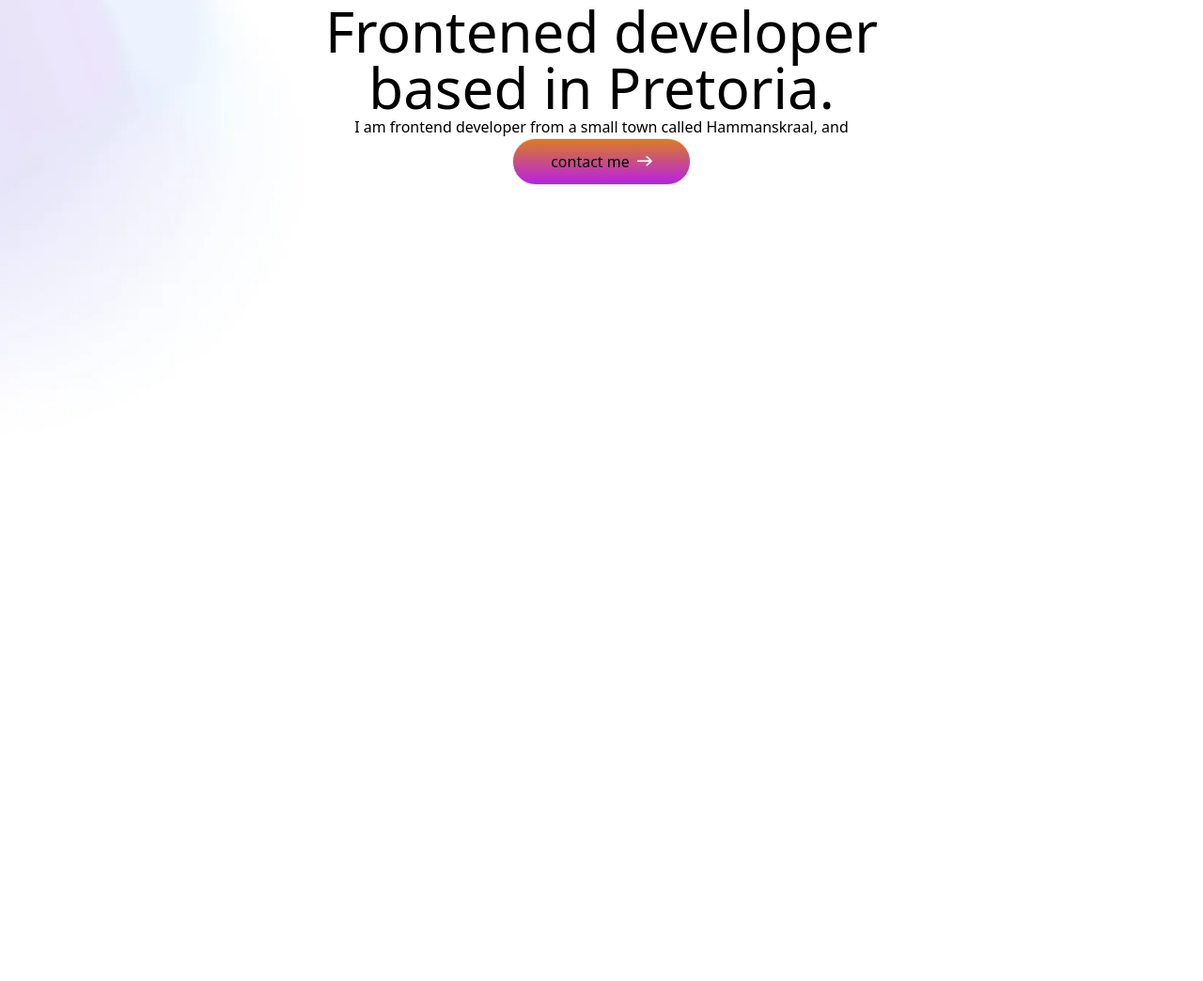
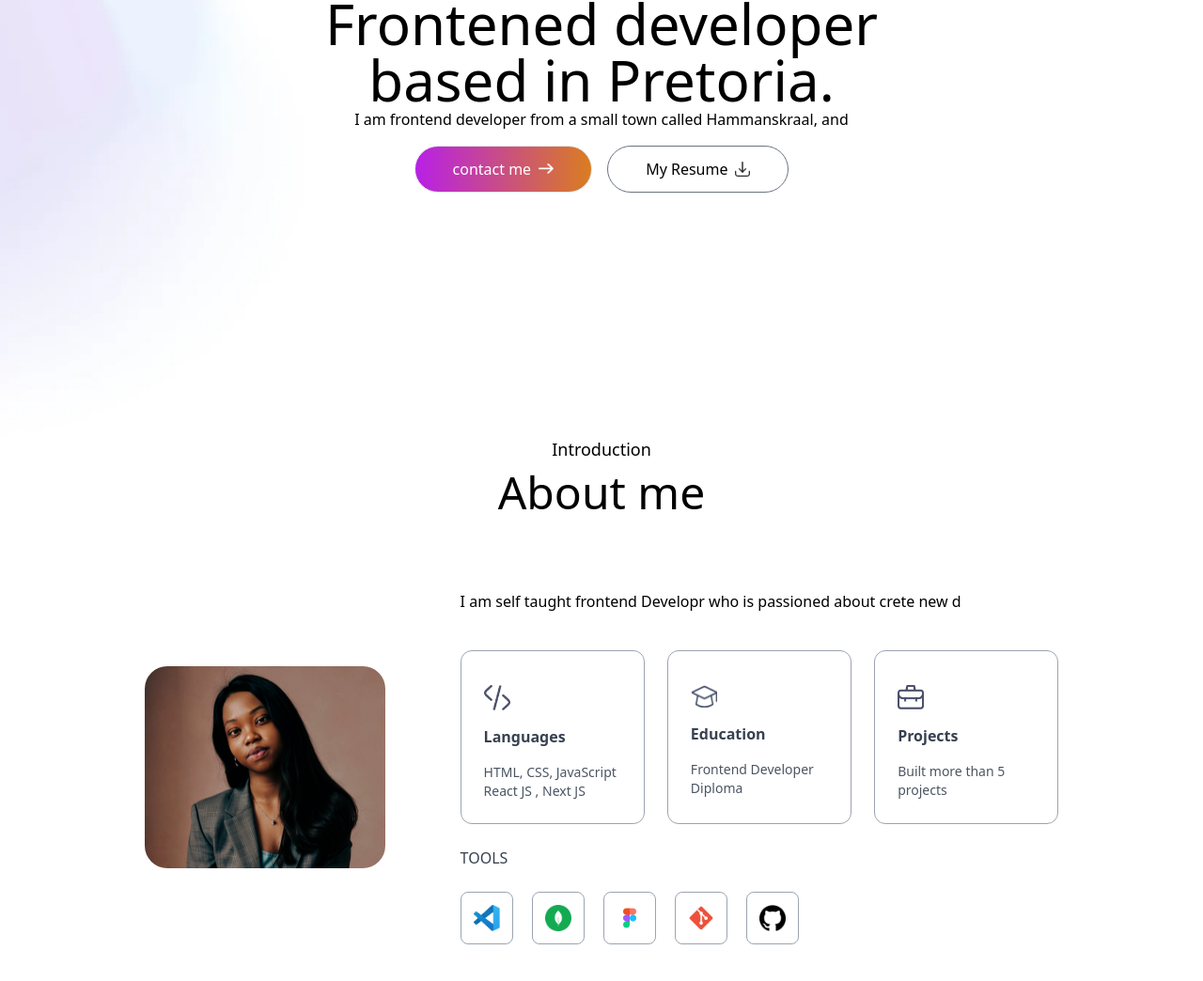
Before and after one commit to michelle23-code/PORTFOLIO, a plain HTML site: page index.html in a window 1280 px wide. Shown: the part 376-1420 px from the top of the page at 94% size. Before the commit the page ends 800 px from the top, so only its background shows below. Drawn offline with nearby package versions, Linux system fonts and the light colour scheme.

Commit message:
fixed a bug

```diff
--- a/index.html
+++ b/index.html
@@ -1,5 +1,5 @@
 <!DOCTYPE html>
-<html lang="en">
+<html lang="en" class="scroll-smooth">
 <head>
     <meta charset="UTF-8">
     <meta name="viewport" content="width=device-width, initial-scale=1.0">
@@ -15,10 +15,10 @@
         <img src="./portfolio_images/images.logo.png" alt="logo" class="w-28 cursor-pointer">
         <ul class="hidden md:flex items-center gap-6 lg:gap-8 rounded-full px-12 py-3 bg-white shadow-sm bg-opacity-50">
             <li><a href="#top">Home</a></li>
-            <li><a href="#about"></a>About Me</li>
-            <li><a href="#services"></a>Services</li>
-            <li><a href="#work"></a>My work</li>
-            <li><a href="#contact"></a>Contact me</li>
+            <li><a href="#about">About Me</a></li>
+            <li><a href="#services">Services</a></li>
+            <li><a href="#work">My Work</a></li>
+            <li><a href="#contact">Contact Me</a></li>
         </ul>
 
         <div class="flex items-center gap-4">
@@ -39,10 +39,10 @@
         </div>
 
            <li><a href="#top" onclick="closeMenu()">Home</a></li>
-            <li><a href="#about" onclick="closeMenu()"></a>About Me</li>
-            <li><a href="#services" onclick="closeMenu()"></a>Services</li>
-            <li><a href="#work" onclick="closeMenu()"></a>My work</li>
-            <li><a href="#contact" onclick="closeMenu()"></a>Contact me</li>
+            <li><a href="#about" onclick="closeMenu()">About me</a></li>
+            <li><a href="#services"onclick="closeMenu()">Services</a></li>
+            <li><a href="#work" onclick="closeMenu()">My Work</a></li>
+            <li><a href="#contact" onclick="closeMenu()">Contact Me</a></li>
         </ul>
     </nav>
 
@@ -53,10 +53,73 @@
             Hello I'm Pontsho Lekoto <img src="./portfolio_images/images/hand-icon.png" alt="" class="w-6"></h3>
         <h1 class="text-3xl sm:text-6xl lg:text-[-66]">Frontened developer based in Pretoria.</h1>
         <p class="max-w-2xl mx-auto"> I am frontend developer from a small town called Hammanskraal, and </p>
-        <div>
+
+        <div class="flex flex-col sm:flex-row items-center gap-4 mt-4">
             <a href="#contact"
-            class="px-10 py-3 border rounded-full bg-gradient-to-t from-[#b820e6] to-[#da7d20] text-wrap flex items-center gap-2">contact me <img src="./portfolio_images/images/right-arrow-white.png"
+            class="px-10 py-3 border rounded-full bg-gradient-to-r from-[#b820e6] to-[#da7d20] text-white flex items-center gap-2">contact me <img src="./portfolio_images/images/right-arrow-white.png"
              alt="" class="w-4"></a>
+
+             <a href="./portfolio_images/images/PontsholekotoResume.pdf" download="pontsho-Lekoto-resume"
+            class="px-10 py-3 border rounded-full border-gray-500 flex items-center gap-2 bg-white">My Resume<img src="./portfolio_images/images/download-icon.png"
+             alt="" class="w-4"></a>
+        </div>
+    </div>
+    <!--about me section-->
+    <div id ="about" class="w-full px-[12%] py-10 scroll-mt-20 " >
+        <h4 class="text-center mb-2 text-lg">Introduction</h4>
+        <h2 class="text-center text-5xl">About me</h2>
+        <div class="flex w-full flex-col lg:flex-row items-center gap-20 my-20">
+            <div class="max-w-max mx-auto relative">
+                <img src="./portfolio_images/images/profile 1.JPG" alt="" class="w-64 sm:-w-80
+                 rounded-3xl max-w-none">
+            </div>
+            <div class="flex-1">
+              <p class="mb-10 max-w-2xl">I am self taught frontend Developr who is passioned about crete new d</p>
+              <ul class="grid grid-cols-1 sm:grid-cols-3 gap-6 max-w-2xl">
+                <li class="border-[0.5px] border-gray-400 rounded-xl p-6 cursor-pointer hover:bg-[#fcf4ff] hover:-translate-y-1
+                duration-500 hover:shadow-[4px_4px_0_#000]">
+                    <img src="./portfolio_images/images/code-icon.png" alt="" class="w-7 mt-3">
+                    <h3 class="my-4 font-semibold text-gray-700">Languages</h3>
+                    <p class="text-gray-600 text-sm">HTML, CSS, JavaScript React JS , Next JS </p>
+                </li>
+                  <li class="border-[0.5px] border-gray-400 rounded-xl p-6 cursor-pointer hover:bg-[#fcf4ff] hover:-translate-y-1
+                duration-500 hover:shadow-[4px_4px_0_#000]">
+                    <img src="./portfolio_images/images/edu-icon.png" alt="" class="w-7 mt-3">
+                    <h3 class="my-4 font-semibold text-gray-700">Education</h3>
+                    <p class="text-gray-600 text-sm">Frontend Developer Diploma </p>
+                </li>
+                <li class="border-[0.5px] border-gray-400 rounded-xl p-6 cursor-pointer hover:bg-[#fcf4ff] hover:-translate-y-1
+                duration-500 hover:shadow-[4px_4px_0_#000]">
+                    <img src="./portfolio_images/images/project-icon.png" alt="" class="w-7 mt-3">
+                    <h3 class="my-4 font-semibold text-gray-700">Projects</h3>
+                    <p class="text-gray-600 text-sm">Built more than 5 projects</p>
+                </li>
+              </ul>
+              <h4 class="my-6 text-gray-700 ">TOOLS </h4>
+
+              <ul class="flex items-center gap-3 sm:gap-5">
+                <li class="flex items-center justify-center w-12 sm:w-14
+                aspect-square border border-gray-400 rounded-lg cursor-pointer hover:-translate-y-1 duration-500">
+                    <img src="./portfolio_images/images/vscode.png" alt="" class="w-5 sm:w-7">
+                </li>
+                <li class="flex items-center justify-center w-12 sm:w-14
+                aspect-square border border-gray-400 rounded-lg cursor-pointer hover:-translate-y-1 duration-500">
+                    <img src="./portfolio_images/images/mongodb.png" alt="" class="w-5 sm:w-7">
+                </li>
+                <li class="flex items-center justify-center w-12 sm:w-14
+                aspect-square border border-gray-400 rounded-lg cursor-pointer hover:-translate-y-1 duration-500">
+                    <img src="./portfolio_images/images/figma.png" alt="" class="w-5 sm:w-7">
+                </li>
+                <li class="flex items-center justify-center w-12 sm:w-14
+                aspect-square border border-gray-400 rounded-lg cursor-pointer hover:-translate-y-1 duration-500">
+                    <img src="./portfolio_images/images/git.png" alt="" class="w-5 sm:w-7">
+                </li>
+                <li class="flex items-center justify-center w-12 sm:w-14
+                aspect-square border border-gray-400 rounded-lg cursor-pointer hover:-translate-y-1 duration-500">
+                    <img src="./portfolio_images/images/github.png" alt="" class="w-5 sm:w-7">
+                </li>
+              </ul>
+            </div>
         </div>
     </div>
 
```
Also changed, not shown: portfolio_images/images/github.png (added).
